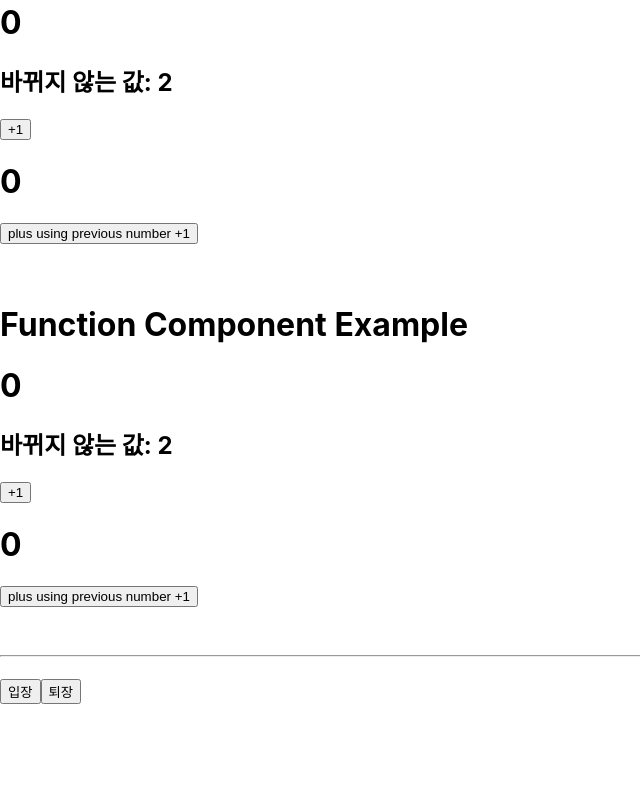
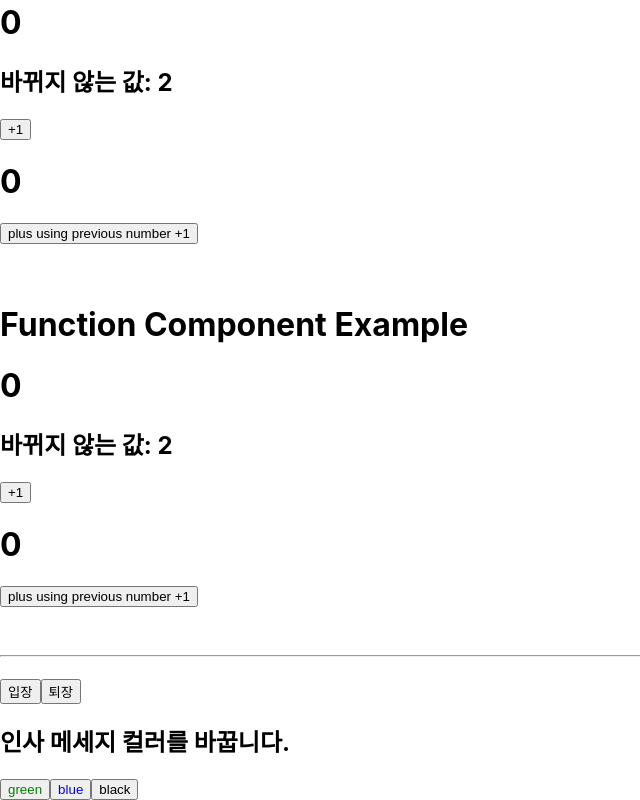
Before and after one commit to sunmerrr/react-study, a React (Create React App) app: page / in a window 1280 px wide. Shown: the part 440-1240 px from the top of the page, without its empty margins (0-640 px from the left). Before the commit the page ends 1144 px from the top, so only its background shows below. Built offline with nearby package versions, Linux system fonts and the light colour scheme.

Commit message:
여러 state

```diff
--- a/src/FunctionComponentSayHi.js
+++ b/src/FunctionComponentSayHi.js
@@ -2,12 +2,12 @@ import React, { useState } from 'react';
 
 export const FunctionComponentSayHi = () => {
   const [message, setMessage] = useState('');
+  const [color, setColor] = useState('black');
 
   return (
     <div>
       <hr />
-      <h1>{message}</h1>
-
+      <h1 style={{ color }}>{message}</h1>
       <button
         onClick={() => {
           setMessage('Hi there!');
@@ -22,6 +22,16 @@ export const FunctionComponentSayHi = () => {
       >
         퇴장
       </button>
+      <h2>인사 메세지 컬러를 바꿉니다.</h2>
+      <button style={{ color: 'green' }} onClick={() => setColor('green')}>
+        green
+      </button>
+      <button style={{ color: 'blue' }} onClick={() => setColor('blue')}>
+        blue
+      </button>
+      <button style={{ color: 'black' }} onClick={() => setColor('black')}>
+        black
+      </button>
     </div>
   );
 };
```
